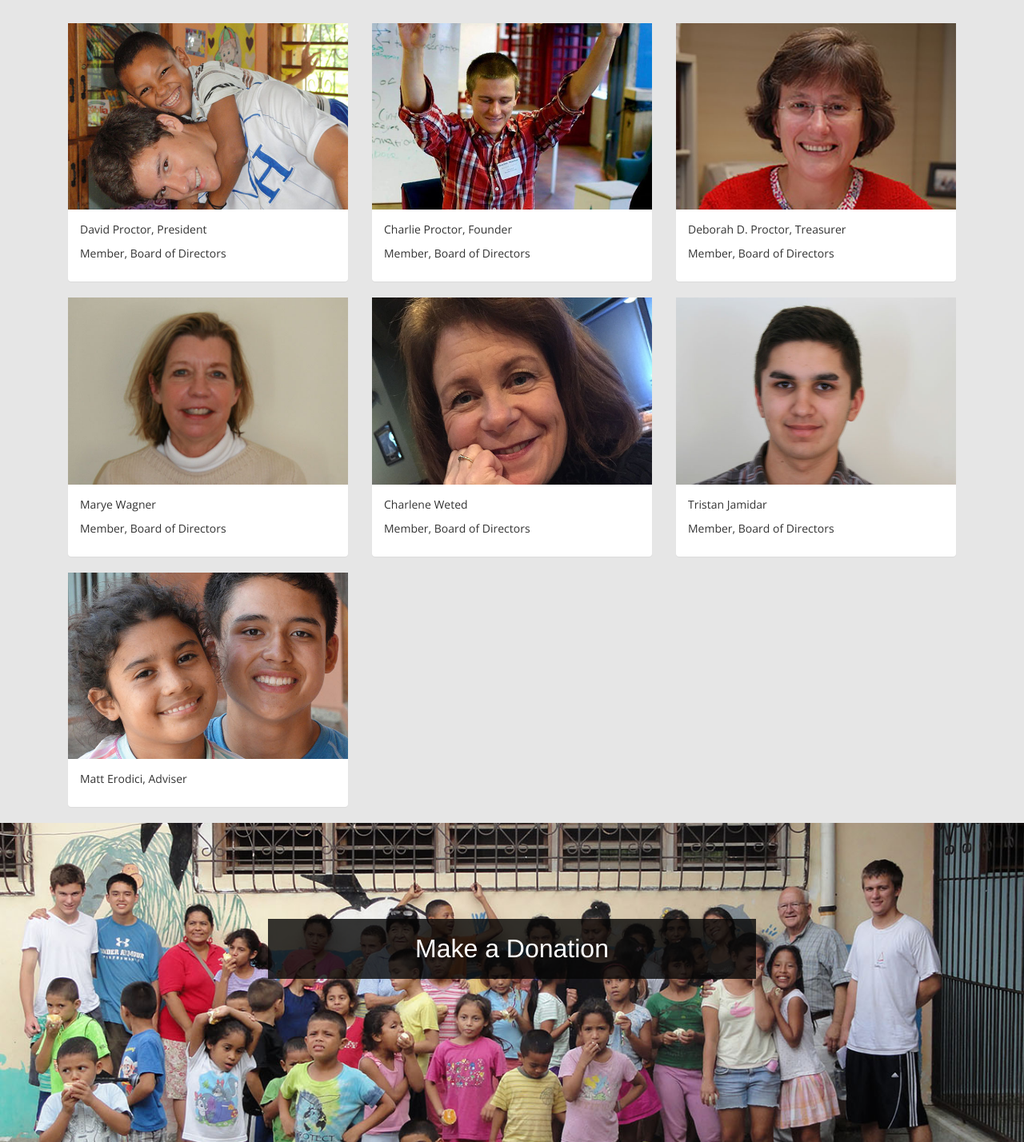
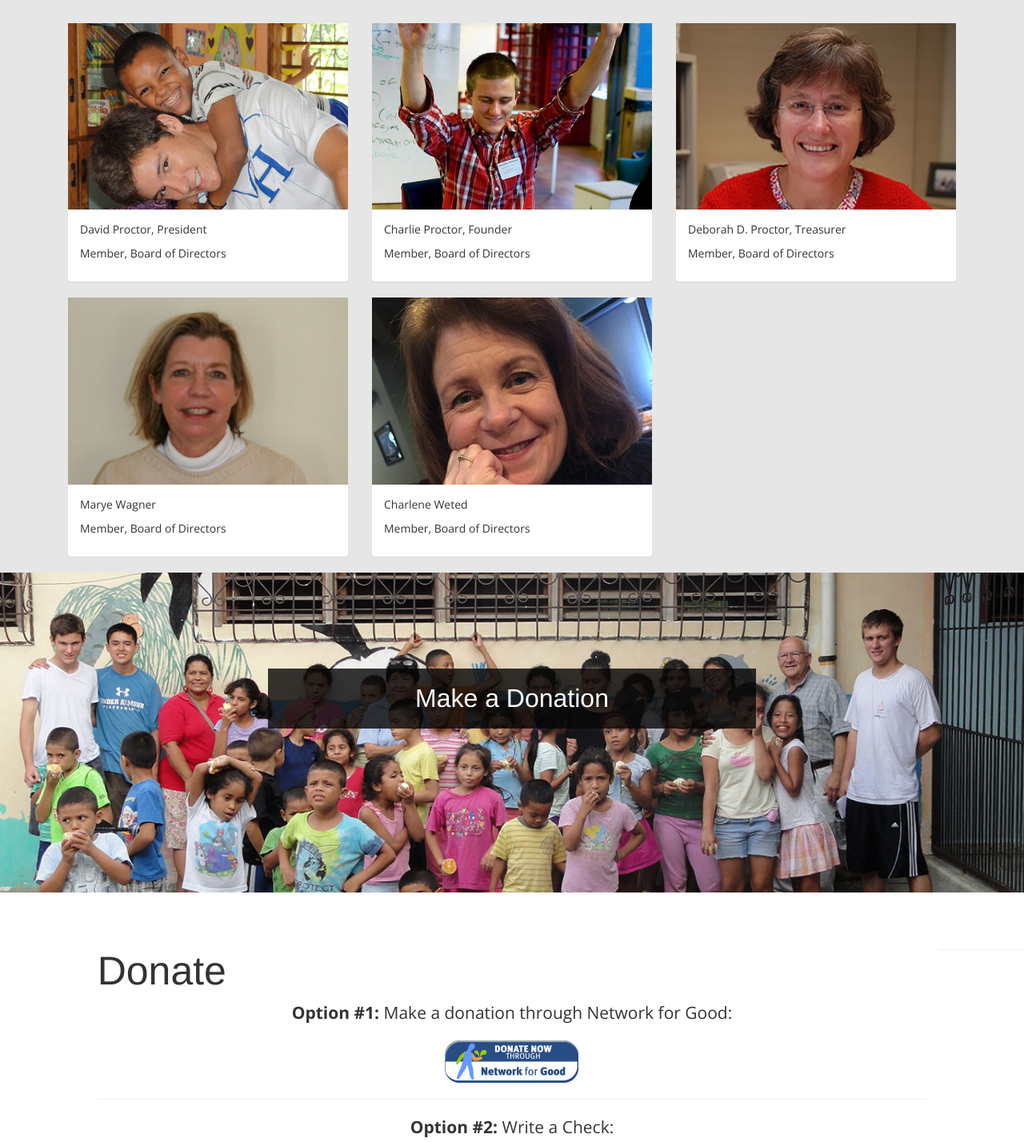
Before and after one commit to charlierproctor/honduraschildrensproject.org, a PHP site: page / in a window 1280 px wide. Shown: the part 4411-5839 px from the top of the page at 80% size. Run offline with PHP 8.4, Linux system fonts and the light colour scheme; data that the repository does not hold is empty; some libraries are stand-ins or nearby versions.

Commit message:
update team

```diff
--- a/index.php
+++ b/index.php
@@ -355,30 +355,6 @@ Through several fundraising projects, we raise over $30,000 each year. We host a
         </div><!--/panel-->
       </div><!--/col-->
 
-	<div class="col-sm-4 col-xs-6">
-
-      	<div class="panel panel-default">
-          <div class="panel-thumbnail"><a href="#" title="Tristan Jamidar"><img src="pics/team/tristan.jpg"></a></div>
-          <div class="panel-body">
-            <p>Tristan Jamidar</p>
-            <p>Member, Board of Directors</p>
-
-          </div>
-        </div><!--/panel-->
-
-      </div><!--/col-->
-
-      <div class="col-sm-4 col-xs-6">
-
-      	<div class="panel panel-default">
-          <div class="panel-thumbnail"><a href="#" title="Matt Erodici, Adviser"><img src="pics/team/matt.jpg"></a></div>
-          <div class="panel-body">
-            <p>Matt Erodici, Adviser</p>
-
-          </div>
-        </div><!--/panel-->
-      </div><!--/col-->
-
 	</div><!--/row-->
   </div><!--/container-->
 </div>
```
